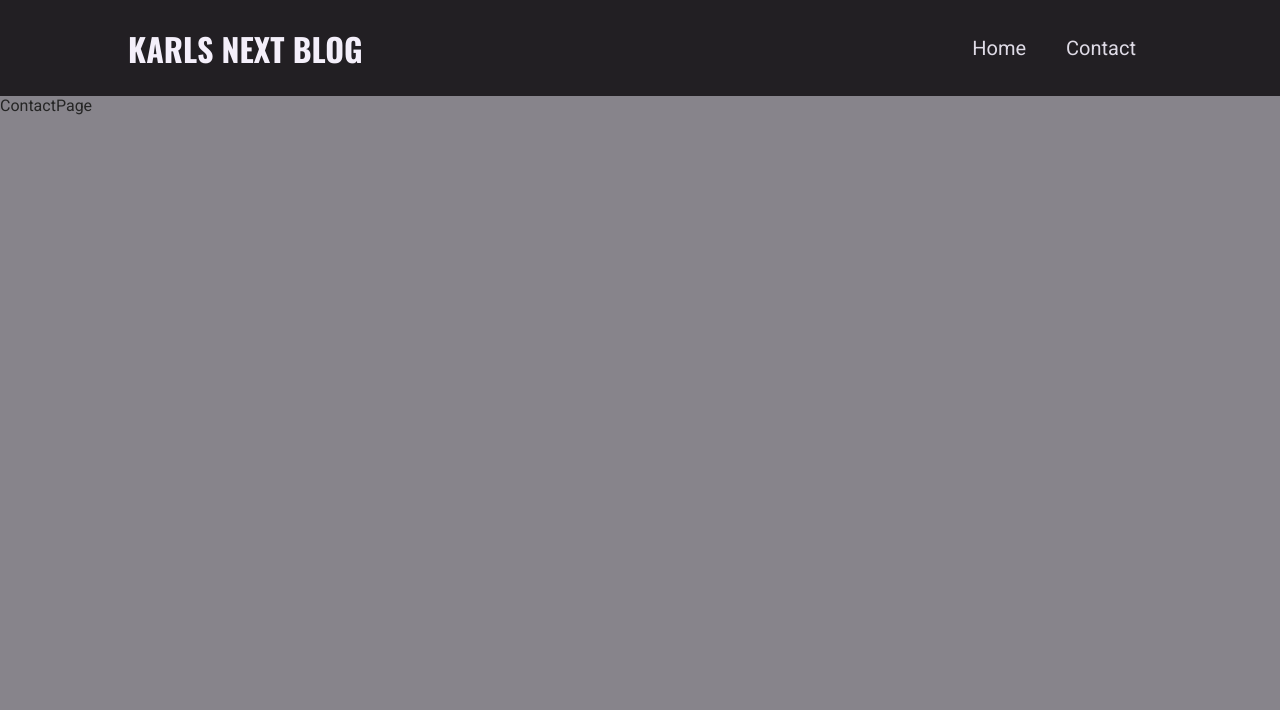
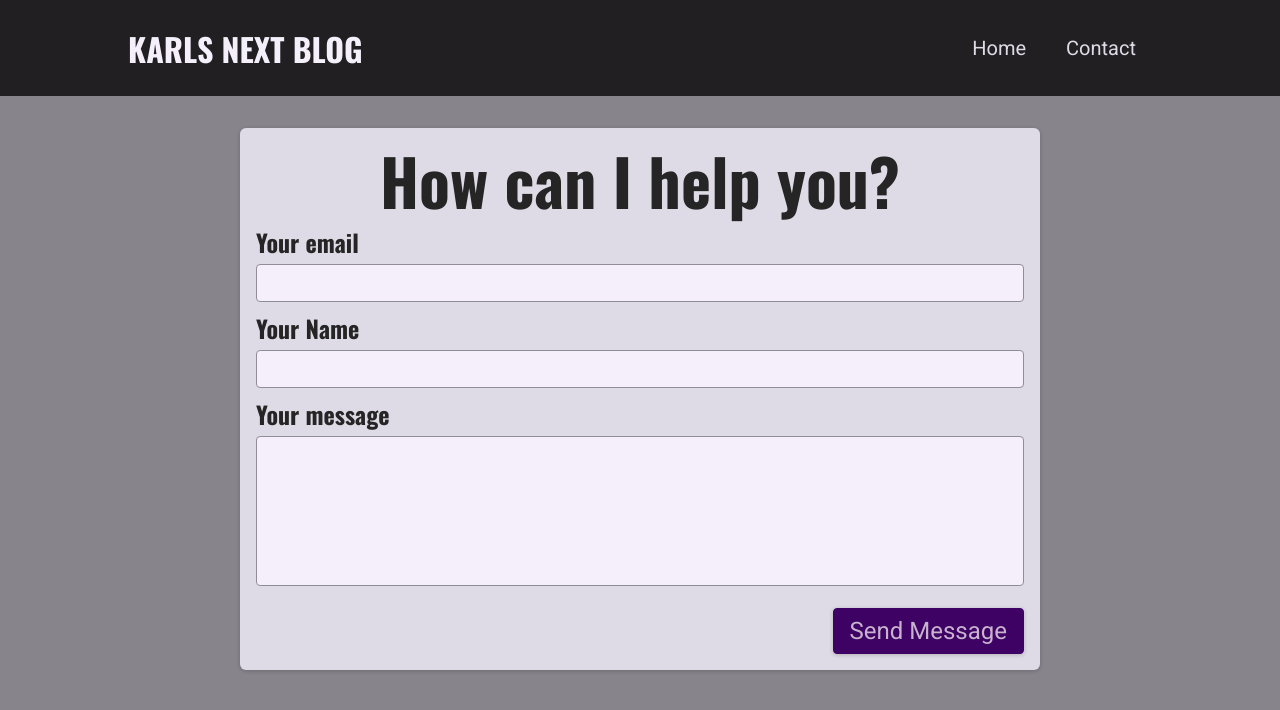
Before and after one commit to kcereno/nextjs-udemy, a Next.js app: page /contact in a window 1280 px wide. Shown: the top 710 px of the page. Built offline with nearby package versions, Linux system fonts and the light colour scheme.

Commit message:
Finsih 197

```diff
--- /dev/null
+++ b/components/Contact/ContactForm.module.css
@@ -0,0 +1,73 @@
+.contact {
+  margin: var(--size-8) auto;
+  border-radius: 6px;
+  background-color: var(--color-grey-100);
+  width: 90%;
+  max-width: 50rem;
+  padding: var(--size-4);
+  box-shadow: 0 1px 4px rgba(0, 0, 0, 0.2);
+  font-size: var(--size-6);
+}
+
+.contact h1 {
+  font-size: var(--size-8);
+  margin: var(--size-4) 0;
+  text-align: left;
+}
+
+.form label {
+  display: block;
+  font-family: 'Oswald', sans-serif;
+  font-weight: bold;
+  margin: var(--size-2) 0 var(--size-1) 0;
+}
+
+.form input,
+.form textarea {
+  font: inherit;
+  padding: var(--size-1);
+  border-radius: 4px;
+  width: 100%;
+  border: 1px solid var(--color-grey-400);
+  background-color: var(--color-grey-50);
+  resize: none;
+}
+
+.controls {
+  display: flex;
+  column-gap: 1rem;
+  flex-wrap: wrap;
+}
+
+.control {
+  flex: 1;
+  min-width: 10rem;
+}
+
+.actions {
+  margin-top: var(--size-4);
+  text-align: right;
+}
+
+.form button {
+  font: inherit;
+  cursor: pointer;
+  background-color: var(--color-primary-700);
+  border: 1px solid var(--color-primary-700);
+  padding: var(--size-2) var(--size-4);
+  border-radius: 4px;
+  color: var(--color-primary-50);
+  box-shadow: 0 1px 4px rgba(0, 0, 0, 0.2);
+}
+
+.form button:hover {
+  background-color: var(--color-primary-500);
+  border-color: var(--color-primary-500);
+}
+
+@media (min-width: 768px) {
+  .contact h1 {
+    font-size: var(--size-16);
+    text-align: center;
+  }
+}
--- /dev/null
+++ b/components/Contact/ContactForm.tsx
@@ -0,0 +1,48 @@
+import React from 'react';
+import styles from './ContactForm.module.css';
+
+const ContactForm = () => {
+  const handleSubmit = () => {};
+
+  return (
+    <section className={styles.contact}>
+      <h1>How can I help you?</h1>
+      <form
+        action=""
+        className={styles.form}
+        onSubmit={handleSubmit}
+      >
+        <div className={styles.controls}>
+          <div className={styles.control}>
+            <label htmlFor="email">Your email</label>
+            <input
+              type="email"
+              name="email"
+              id="email"
+              required
+            />
+            <label htmlFor="email">Your Name</label>
+            <input
+              type="email"
+              name="name"
+              id="name"
+              required
+            />
+          </div>
+        </div>
+        <label htmlFor="email">Your message</label>
+        <textarea
+          name="message"
+          id="message"
+          cols={5}
+          rows={5}
+        />
+        <div className={styles.actions}>
+          <button type="submit">Send Message</button>
+        </div>
+      </form>
+    </section>
+  );
+};
+
+export default ContactForm;
--- a/pages/contact.tsx
+++ b/pages/contact.tsx
@@ -1,7 +1,12 @@
+import ContactForm from '@/components/Contact/ContactForm';
 import React from 'react';
 
 const ContactPage = () => {
-  return <div>ContactPage</div>;
+  return (
+    <>
+      <ContactForm />
+    </>
+  );
 };
 
 export default ContactPage;
```
